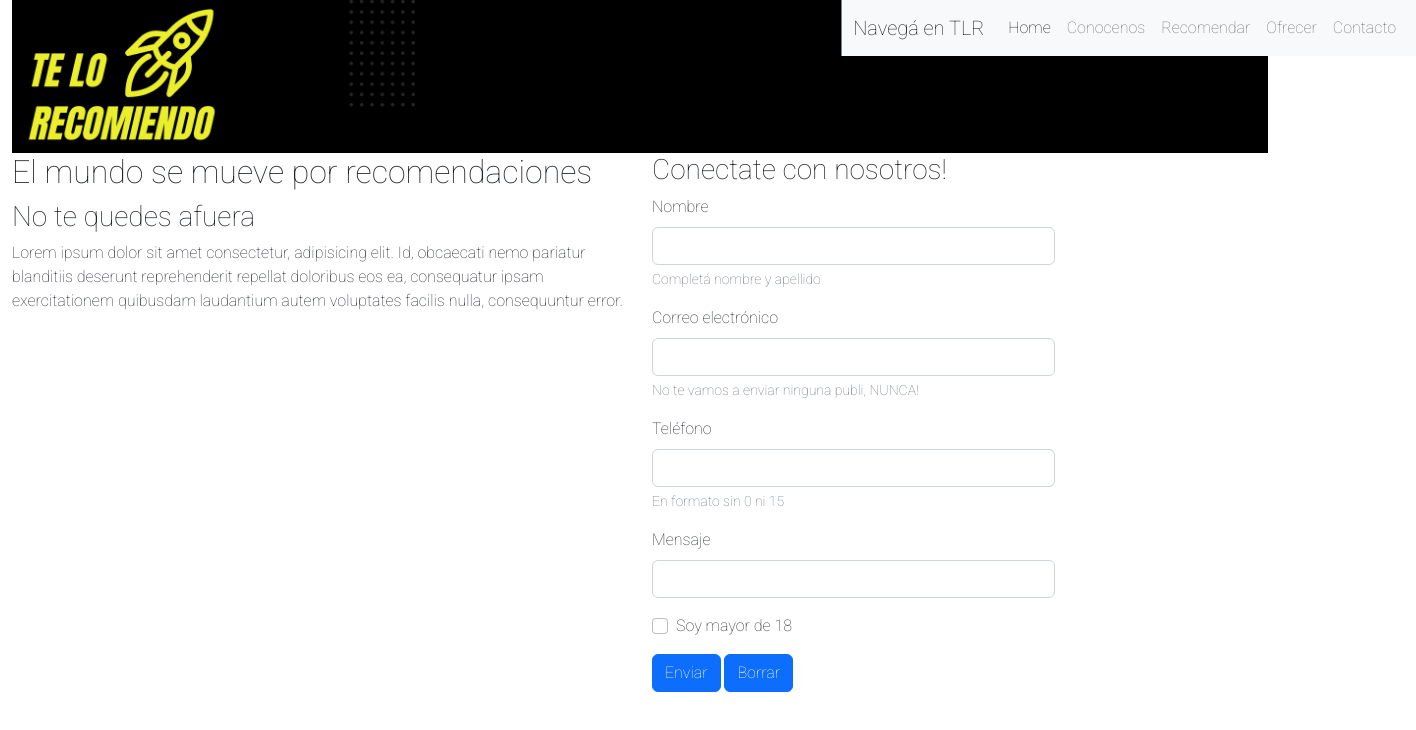
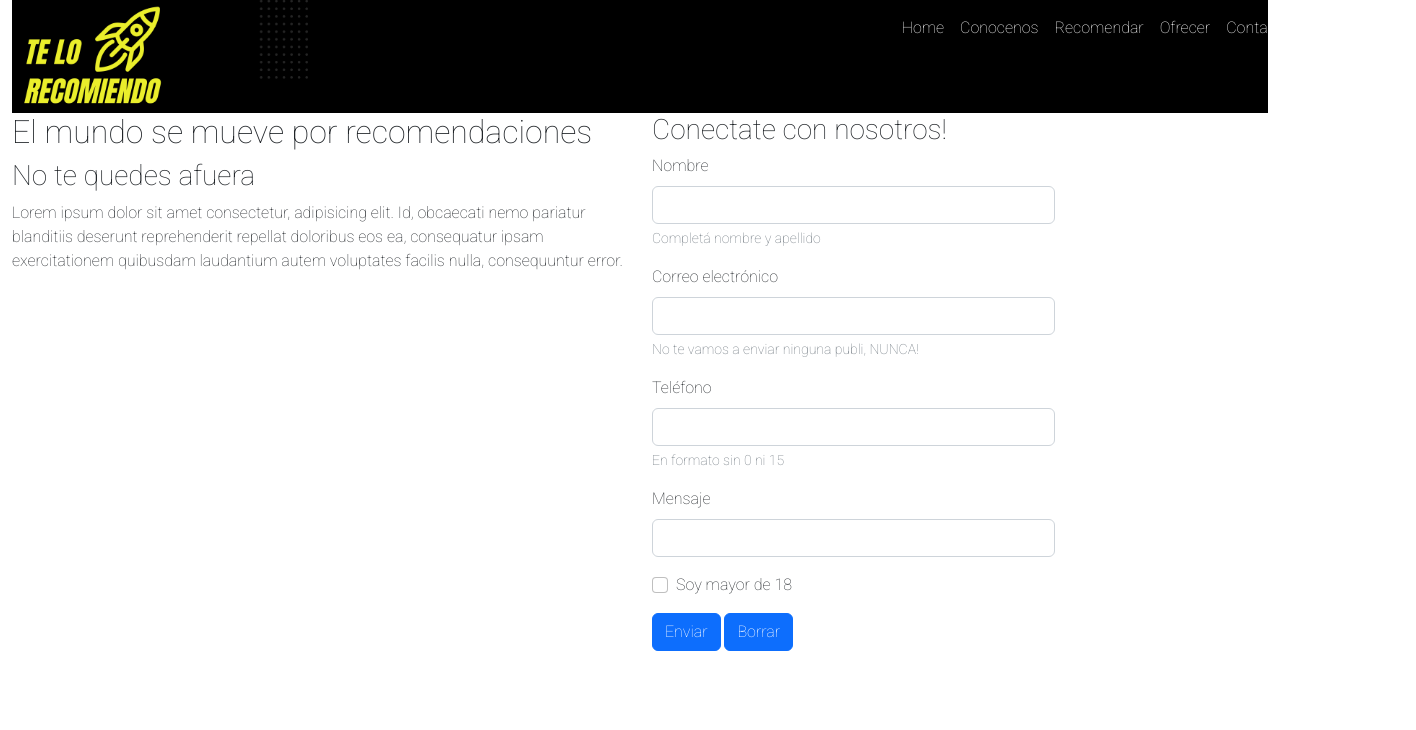
Before and after one commit to goliver1982/desafio-bootstrap, a plain HTML site: page contacto.html in a window 1280 px wide. Shown: the whole page, 1416 px wide, since content can reach past the window. Drawn offline with nearby package versions, Linux system fonts and the light colour scheme.

Commit message:
links botones nav

```diff
--- a/contacto.html
+++ b/contacto.html
@@ -20,7 +20,7 @@
      <header>
 
         <div class="row">
-            <div class="col-md-4">
+            <div class="col-md-3">
 
                 <img class="img-fluid" src="img/1640 624.png" alt="">
             </div>
@@ -34,7 +34,7 @@
 
                 <!-- Boton de navegación -->
 
-                <nav class="navbar navbar-expand-lg bg-light">
+                <nav class="navbar navbar-expand-lg">
                     <div class="container-fluid">
                       <a class="navbar-brand" href="#">Navegá en TLR</a>
                       <button class="navbar-toggler" type="button" data-bs-toggle="collapse" data-bs-target="#navbarNav" aria-controls="navbarNav" aria-expanded="false" aria-label="Toggle navigation">
@@ -43,19 +43,19 @@
                       <div class="collapse navbar-collapse" id="navbarNav">
                         <ul class="navbar-nav">
                           <li class="nav-item">
-                            <a class="nav-link active" aria-current="page" href="#">Home</a>
+                            <a class="nav-link active text-white" aria-current="page" href="index.html">Home</a>
                           </li>
                           <li class="nav-item">
-                            <a class="nav-link" href="#">Conocenos</a>
+                            <a class="nav-link text-white" href="conocenos.html">Conocenos</a>
                           </li>
                           <li class="nav-item">
-                            <a class="nav-link" href="#">Recomendar</a>
+                            <a class="nav-link text-white" href="recomendar.html">Recomendar</a>
                           </li>
                           <li class="nav-item">
-                            <a class="nav-link" href="#">Ofrecer</a>
+                            <a class="nav-link text-white" href="ofrecer.html">Ofrecer</a>
                           </li>
                           <li class="nav-item">
-                            <a class="nav-link" href="#">Contacto</a>
+                            <a class="nav-link text-white" href="contacto.html">Contacto</a>
                           </li>
 
 
@@ -63,6 +63,8 @@
                       </div>
                     </div>
                   </nav>
+
+
 
             </div>
 
```
Also changed, not shown: index.html (+13 -15 lines), conocenos.html (added), ofecer.html (added), recomendar.html (added).
